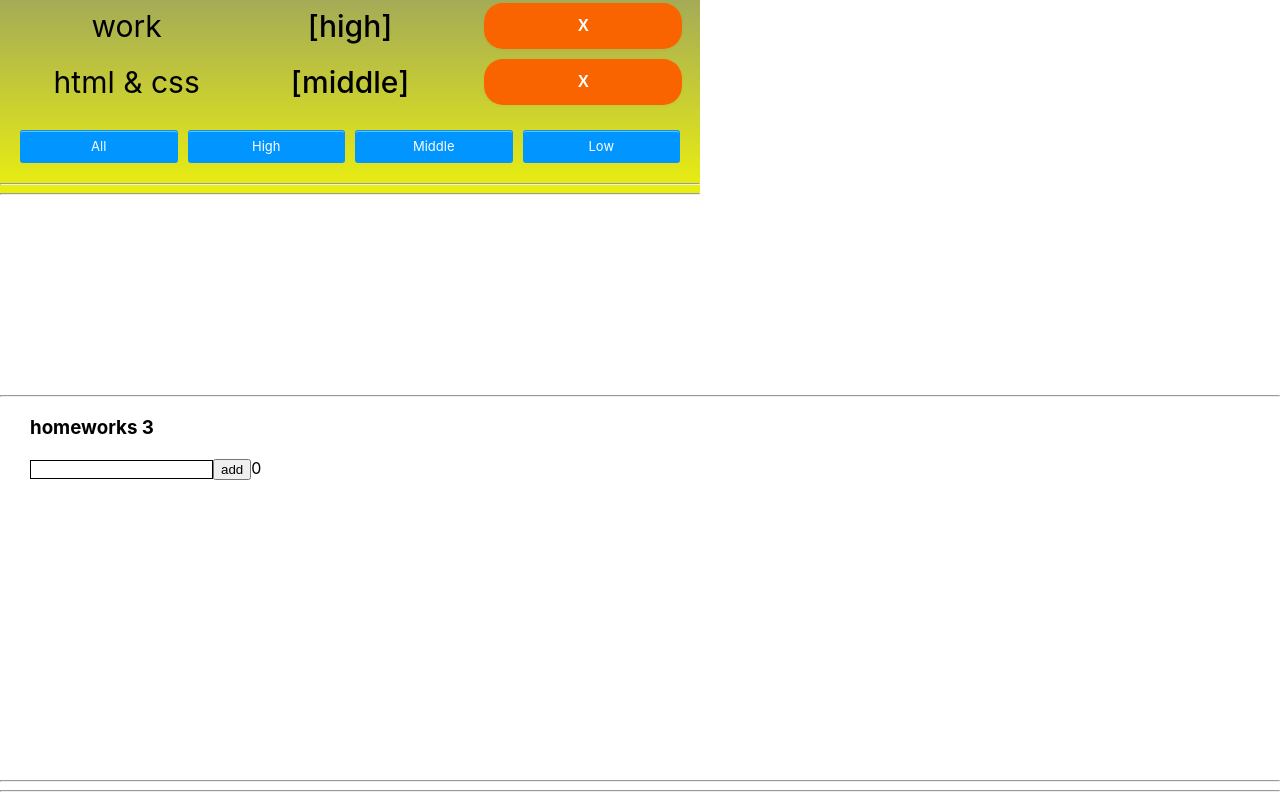
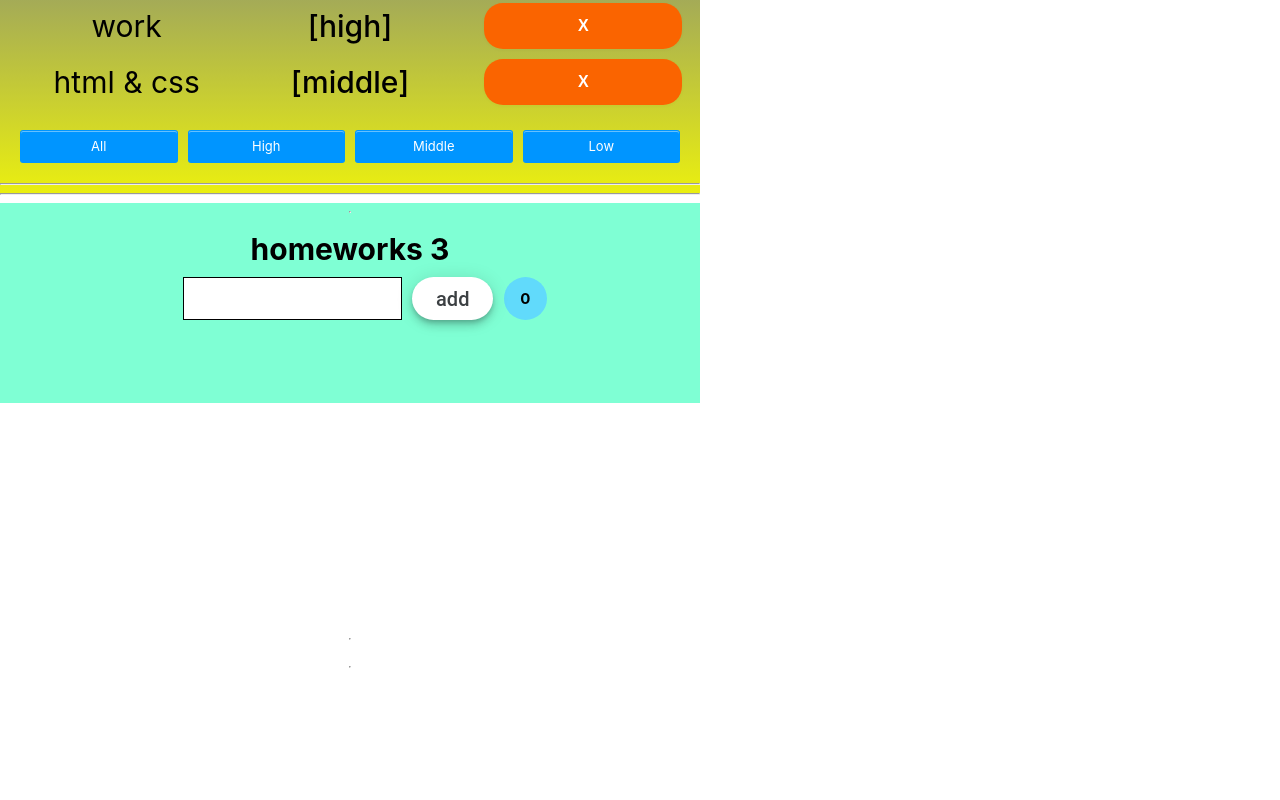
Before and after one commit to Jgatzwow/simple-react-hw-my-take, a React (Create React App) app: page / in a window 1280 px wide. Shown: the part 1110-1910 px from the top of the page. After the commit the page ends 1778 px from the top, so only its background shows below. Built offline with nearby package versions, Linux system fonts and the light colour scheme.

Commit message:
modified input to be able to greet on Enter Press. Also added some styles for fun...

```diff
--- a/src/p2-homeworks/h2/Affairs.module.css
+++ b/src/p2-homeworks/h2/Affairs.module.css
@@ -2,7 +2,6 @@
     max-width: 700px;
     background: rgb(235, 240, 15);
     background: linear-gradient(0deg, rgba(235, 240, 15, 1) 0%, rgba(22, 32, 231, 1) 100%);
-    margin-bottom: 200px;
 }
 
 .hw2__title {
--- a/src/p2-homeworks/h3/Greeting.module.css
+++ b/src/p2-homeworks/h3/Greeting.module.css
@@ -1,6 +1,15 @@
-
+.hw3__wrapper {
+    background: aquamarine;
+    max-width: 700px;
+    height: 200px;
+    display: flex;
+    flex-direction: column;
+    align-items: center;
+    gap: 10px;
+}
 .hw3__title {
-    padding-left: 30px;
+    margin: 0;
+    font-size: 30px;
 }
 
 
@@ -24,3 +33,71 @@
 .proper__input {
     border: 1px solid black;
 }
+
+.addGreetings {
+    display: flex;
+    justify-content: space-around;
+    align-items: center;
+    gap: 10px;
+}
+
+.addGreetings input {
+    padding: 13px 20px;
+}
+
+.addGreetings button {
+    align-items: center;
+    appearance: none;
+    background-color: #fff;
+    border-radius: 24px;
+    border-style: none;
+    box-shadow: rgba(0, 0, 0, .2) 0 3px 5px -1px, rgba(0, 0, 0, .14) 0 6px 10px 0, rgba(0, 0, 0, .12) 0 1px 18px 0;
+    box-sizing: border-box;
+    color: #3c4043;
+    cursor: pointer;
+    display: inline-flex;
+    fill: currentcolor;
+    font-family: "Google Sans", Roboto, Arial, sans-serif;
+    font-size: 20px;
+    font-weight: 500;
+    height: 43px;
+    justify-content: center;
+    line-height: normal;
+    padding: 2px 24px;
+    text-align: center;
+    text-transform: none;
+    transition: box-shadow 280ms cubic-bezier(.4, 0, .2, 1), opacity 15ms linear 30ms, transform 270ms cubic-bezier(0, 0, .2, 1) 0ms;
+    user-select: none;
+    -webkit-user-select: none;
+    touch-action: manipulation;
+
+    will-change: transform, opacity;
+    z-index: 0;
+}
+
+.addGreetings button:hover {
+    background: #F6F9FE;
+    color: #174ea6;
+}
+
+.addGreetings button:active {
+    box-shadow: 0 4px 4px 0 rgb(60 64 67 / 30%), 0 8px 12px 6px rgb(60 64 67 / 15%);
+    outline: none;
+}
+
+.addGreetings button:focus {
+    outline: none;
+    border: 2px solid #4285f4;
+}
+
+.total__users {
+    width: 43px;
+    height: 43px;
+    border-radius: 43px;
+    display: flex;
+    justify-content: center;
+    align-items: center;
+    background: #61dafb;
+    font-size: 15px;
+    font-weight: 700;
+}
--- a/src/p2-homeworks/h3/Greeting.tsx
+++ b/src/p2-homeworks/h3/Greeting.tsx
@@ -6,21 +6,22 @@
     setNameCallback: (e: ChangeEvent<HTMLInputElement>) => void // need to fix any
     addUser: () => void // need to fix any
     error: string // need to fix any
-    totalUsers: number // need to fix any
+    totalUsers: number// need to fix any
+    keyDownCallback: (e: React.KeyboardEvent<HTMLInputElement>) => void
 }
 
 // презентационная компонента (для верстальщика)
 const Greeting: React.FC<GreetingPropsType> = (
-    {name, setNameCallback, addUser, error, totalUsers} // деструктуризация пропсов
+    {name, setNameCallback, addUser, error, totalUsers,keyDownCallback} // деструктуризация пропсов
 ) => {
     const inputClass = error ? s.error : s.proper__input // need to fix with (?:)
 
     return (
         <div className={s.addGreetings__wrapper}>
-            <div>
-                <input value={name} onChange={setNameCallback} className={inputClass}/>
+            <div className={s.addGreetings}>
+                <input onKeyDown={keyDownCallback} value={name} onChange={setNameCallback} className={inputClass}/>
                 <button disabled={!!error} onClick={addUser}>add</button>
-                <span>{totalUsers}</span>
+                <span className={s.total__users}>{totalUsers}</span>
             </div>
             {error && <span className={s.error__message}>{error}</span>}
 
--- a/src/p2-homeworks/h3/GreetingContainer.tsx
+++ b/src/p2-homeworks/h3/GreetingContainer.tsx
@@ -39,21 +39,14 @@
         } else {
             addUserCallback(name.trim())
             alert(`Hello ${name.trim()}`)
+            setName('')
         }
 
     }
 
-    /*    const addUser = () => {
-            if (name.trim() === '') {
-                setError('Name is required')
-                alert(`Name is required`)
-                return
-            } else {
-                addUserCallback(name.trim())
-                alert(`Hello ${name.trim()} !`)
-                setName('')// need to fix
+    const keyDownHandler = (e: React.KeyboardEvent<HTMLInputElement>) => {
+        return e.key === 'Enter' ? addUser() : '';
     }
-        }*/
 
     const totalUsers = users.length // need to fix
 
@@ -64,6 +57,7 @@
             addUser={addUser}
             error={error}
             totalUsers={totalUsers}
+            keyDownCallback={keyDownHandler}
         />
     )
 }
--- a/src/p2-homeworks/h3/HW3.tsx
+++ b/src/p2-homeworks/h3/HW3.tsx
@@ -19,7 +19,7 @@
     }
 
     return (
-        <div>
+        <div className={s.hw3__wrapper}>
             <hr/>
             <h3 className={s.hw3__title}>homeworks 3</h3>
 
```
Lines whose indentation alone changed are shown as unchanged.
